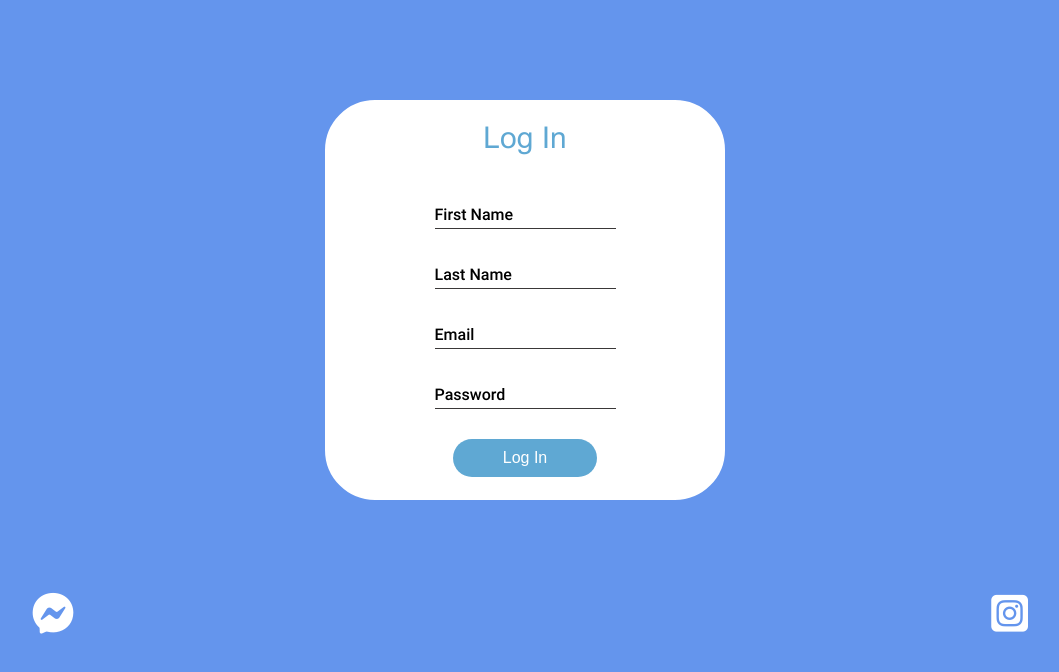
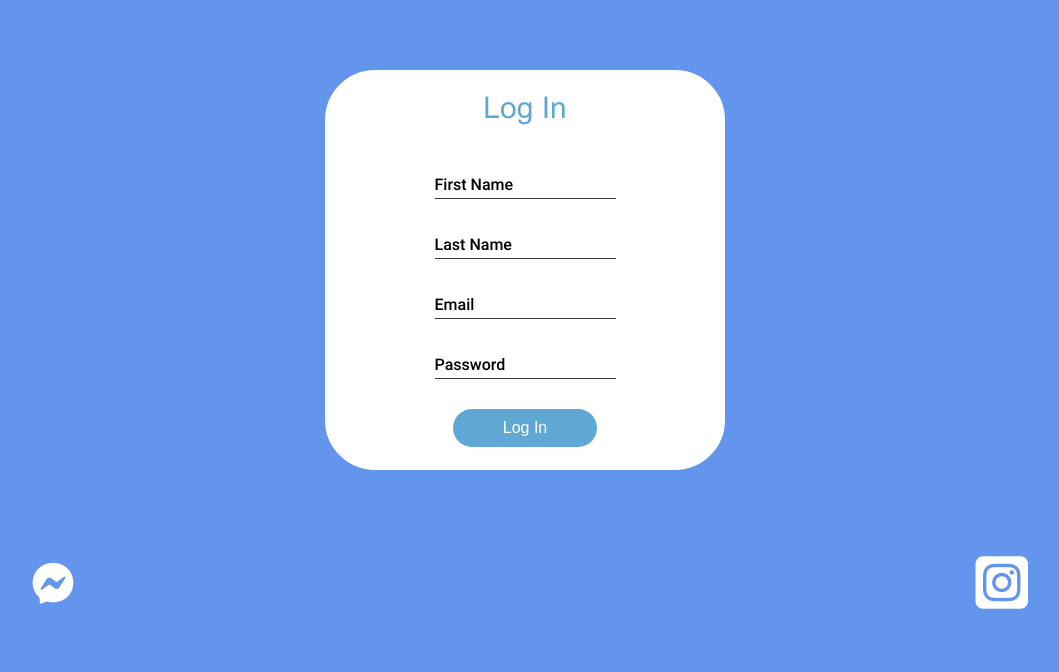
Before and after one commit to Sharaba/htmlgeolab, a plain HTML site: page index.html in a window 1280 px wide. Shown: the whole page, without its empty margins (115-1174 px from the left). Drawn offline with Linux system fonts and the light colour scheme.

Commit message:
instagram icon

```diff
--- a/css/index.css
+++ b/css/index.css
@@ -18,7 +18,7 @@
 }
 
 .panel {
-  margin:100px auto auto auto;
+  margin:70px auto auto auto;
   background-color: white;
   width: 400px;
   height: 400px;
@@ -133,21 +133,21 @@ button{
 }
 .instagram{
   position: relative;
-  font-size: 42px;
+  font-size: 60px;
   color: white;
   border-radius: 20px;
   transition: all .3s ease;
   /* border: 5px solid transparent; */
 }
 .instagram:hover{
-  font-size: 64px;
+  font-size: 54px;
   color: purple;
 }
 .bg{
-  width: 45px;
-  height: 45px;
+  width: 40px;
+  height: 40px;
   position: absolute;
-  top: 8px;
+  top: 5px;
   left: 5px;
   z-index: -1;
   pointer-events: none;
--- a/css/reset.css
+++ b/css/reset.css
@@ -44,7 +44,5 @@ html, body, div, span, applet, object, iframe, h1, h2, h3, h4, h5, h6, p, blockq
   }
 
   * {
-    -webkit-box-sizing: border-box;
             box-sizing: border-box;
   }
-  /*# sourceMappingURL=reset.css.map */
```
